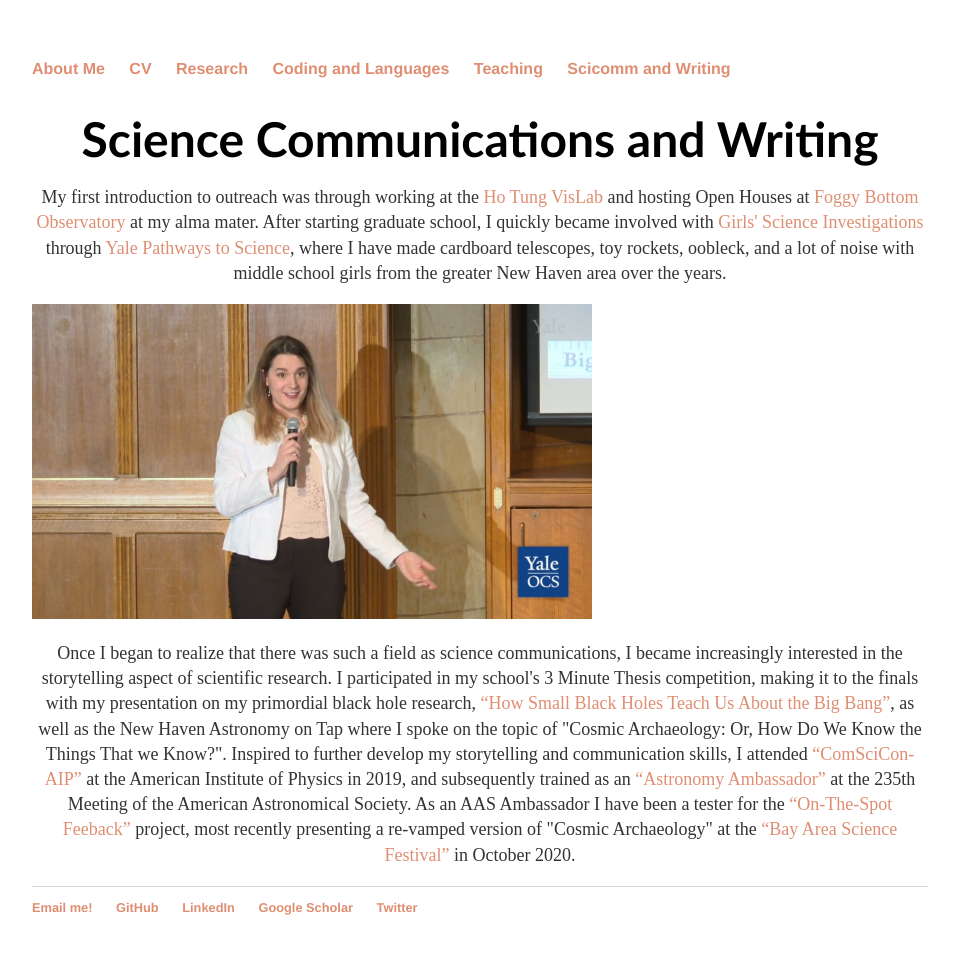
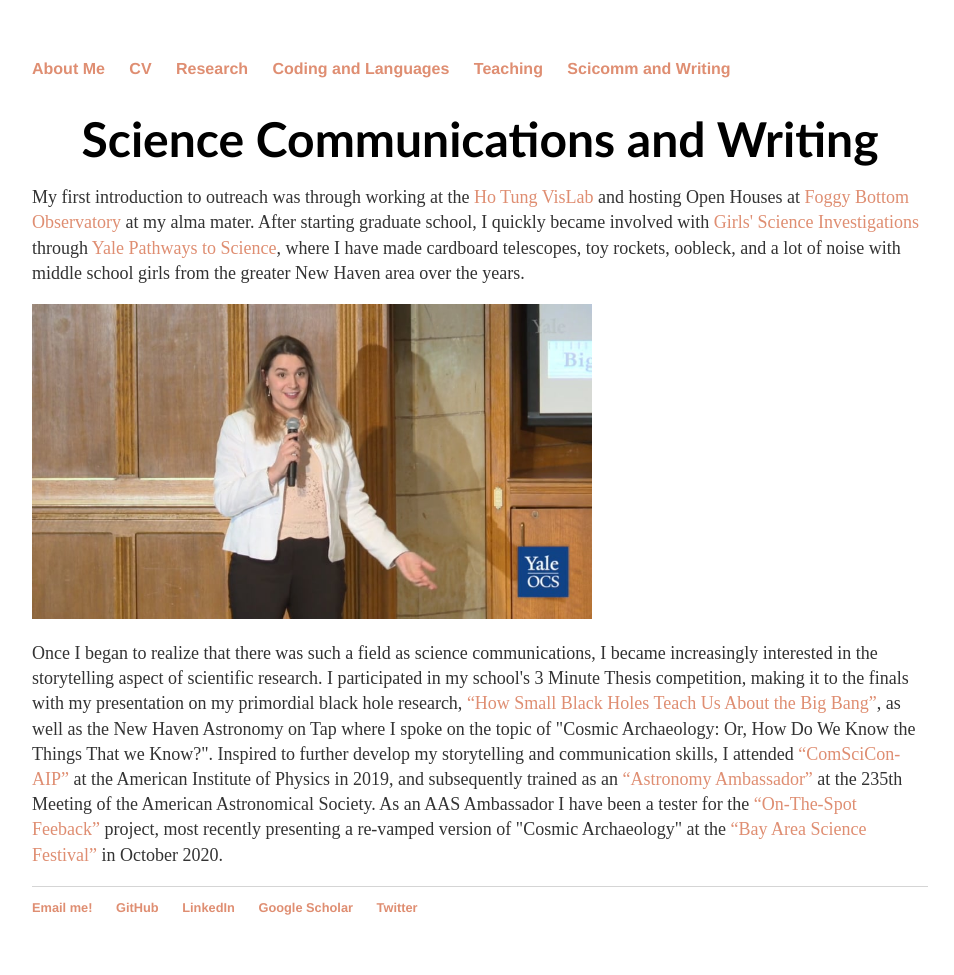
Before and after one commit to lunazagor/lunazagor.github.io, a Jekyll site: the page built from sci-wri/index.html, in a window 1280 px wide. Shown: the whole page, without its empty margins (160-1114 px from the left). Built offline with Jekyll 4.4.1, drawn with Linux system fonts in a browser that asks for light colours.

Commit message:
Update index.html

```diff
--- a/sci-wri/index.html
+++ b/sci-wri/index.html
@@ -13,7 +13,7 @@
 
 <h1 style="text-align:center;font-family:optima;margin-bottom:0.0em"> Science Communications and Writing </h1>
 
-<p style="text-align:center;font-size:18px"> My first introduction to outreach was through working at the <a href="https://www.colgate.edu/about/campus-facilities/ho-tung-visualization-laboratory">Ho Tung VisLab</a> and hosting Open Houses at <a href="http://observatory.colgate.edu/">Foggy Bottom Observatory</a> at my alma mater. After starting graduate school, I quickly became involved with <a href="https://gsi.yale.edu/">Girls' Science Investigations</a> through <a href="https://onha.yale.edu/pathways-science">Yale Pathways to Science</a>, where I have made cardboard telescopes, toy rockets, oobleck, and a lot of noise with middle school girls from the greater New Haven area over the years. </p>
+<p style="text-align:left;font-size:18px"> My first introduction to outreach was through working at the <a href="https://www.colgate.edu/about/campus-facilities/ho-tung-visualization-laboratory">Ho Tung VisLab</a> and hosting Open Houses at <a href="http://observatory.colgate.edu/">Foggy Bottom Observatory</a> at my alma mater. After starting graduate school, I quickly became involved with <a href="https://gsi.yale.edu/">Girls' Science Investigations</a> through <a href="https://onha.yale.edu/pathways-science">Yale Pathways to Science</a>, where I have made cardboard telescopes, toy rockets, oobleck, and a lot of noise with middle school girls from the greater New Haven area over the years. </p>
 
 <div onclick="this.nextElementSibling.style.display='block'; this.style.display='none'">
    <img src="video-preview.jpg" width="560" height="315" style="cursor:pointer" />
@@ -22,7 +22,7 @@
    <iframe width="560" height="315" src="https://www.youtube.com/embed/jih2YGyLUsg" frameborder="0" allow="accelerometer; autoplay; encrypted-media; gyroscope; picture-in-picture" allowfullscreen></iframe>
 </div>
 
-<p style="text-align:center;font-size:18px"> Once I began to realize that there was such a field as science communications, I became increasingly interested in the storytelling aspect of scientific research. I participated in my school's 3 Minute Thesis competition, making it to the finals with my presentation on my primordial black hole research, <a href="https://ocs.yale.edu/videos/3-minute-thesis-competition-2019-finalist-luna-zagorac-how-small-black-holes-teach-us-about-the-big-bang/">“How Small Black Holes Teach Us About the Big Bang”</a>, as well as the New Haven Astronomy on Tap where I spoke on the topic of "Cosmic Archaeology: Or, How Do We Know the Things That we Know?". Inspired to further develop my storytelling and communication skills, I attended <a href="https://comscicon.com/comscicon-aip-2019">“ComSciCon-AIP”</a> at the American Institute of Physics in 2019, and subsequently trained as an <a href="https://aas.org/education/aas-astronomy-ambassadors-program">“Astronomy Ambassador”</a> at the 235th Meeting of the American Astronomical Society. As an AAS Ambassador I have been a tester for the <a href="https://astrosociety.org/education-outreach/higher-education-and-early-professionals/higher-education-and-early-professionals.html">“On-The-Spot Feeback”</a> project, most recently presenting a re-vamped version of "Cosmic Archaeology" at the <a href="https://www.bayareasciencefestival2020.org/">“Bay Area Science Festival”</a> in October 2020. </p>
+<p style="text-align:left;font-size:18px"> Once I began to realize that there was such a field as science communications, I became increasingly interested in the storytelling aspect of scientific research. I participated in my school's 3 Minute Thesis competition, making it to the finals with my presentation on my primordial black hole research, <a href="https://ocs.yale.edu/videos/3-minute-thesis-competition-2019-finalist-luna-zagorac-how-small-black-holes-teach-us-about-the-big-bang/">“How Small Black Holes Teach Us About the Big Bang”</a>, as well as the New Haven Astronomy on Tap where I spoke on the topic of "Cosmic Archaeology: Or, How Do We Know the Things That we Know?". Inspired to further develop my storytelling and communication skills, I attended <a href="https://comscicon.com/comscicon-aip-2019">“ComSciCon-AIP”</a> at the American Institute of Physics in 2019, and subsequently trained as an <a href="https://aas.org/education/aas-astronomy-ambassadors-program">“Astronomy Ambassador”</a> at the 235th Meeting of the American Astronomical Society. As an AAS Ambassador I have been a tester for the <a href="https://astrosociety.org/education-outreach/higher-education-and-early-professionals/higher-education-and-early-professionals.html">“On-The-Spot Feeback”</a> project, most recently presenting a re-vamped version of "Cosmic Archaeology" at the <a href="https://www.bayareasciencefestival2020.org/">“Bay Area Science Festival”</a> in October 2020. </p>
 
 
 
```
